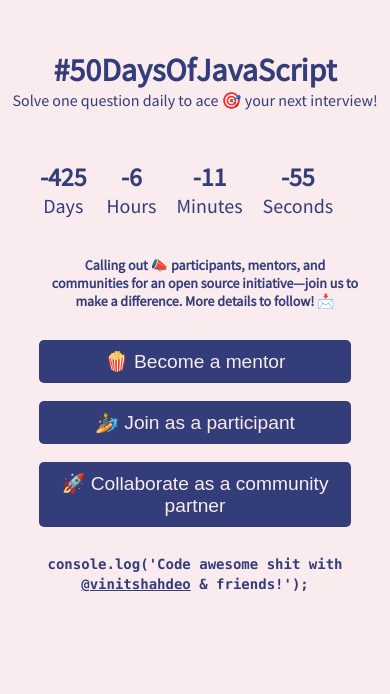
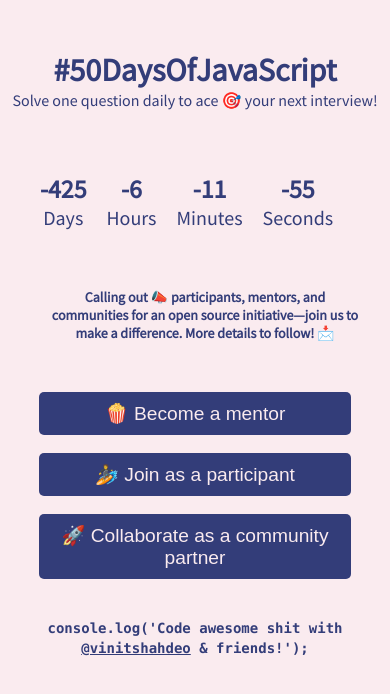
Before and after one commit to vinitshahdeo/50DaysOfJavaScript, a React (Create React App) app: page / in a window 390 px wide. Shown: the top 694 px of the page. Built offline with nearby package versions, Linux system fonts and the light colour scheme.

Commit message:
Style: space evenly

```diff
--- a/src/App.css
+++ b/src/App.css
@@ -2,8 +2,8 @@
 @import url("https://fonts.googleapis.com/css2?family=Source+Sans+Pro&display=swap");
 
 :root {
-  --primary: #333D79FF;
-  --secondary: #FAEBEFFF;
+  --primary: #333d79ff;
+  --secondary: #faebefff;
 }
 
 * {
@@ -15,7 +15,7 @@
 html,
 body {
   background-color: var(--secondary);
-  color:var(--primary);
+  color: var(--primary);
 }
 
 .App {
@@ -162,6 +162,7 @@ body {
   .container_2 {
     height: auto;
     width: auto;
+    margin-bottom: 20px;
   }
 
   .box {
@@ -174,11 +175,12 @@ body {
 
   .buttons {
     position: initial;
+    margin-bottom: 20px;
   }
 
   .timer {
     flex-direction: row;
-    /* margin-bottom: 20px; */
+    margin-top: 20px;
   }
 
   /* Stack the buttons on top of each other */
@@ -217,7 +219,4 @@ body {
   .container_1 {
     width: 40%;
   }
-
-
-
 }
```
